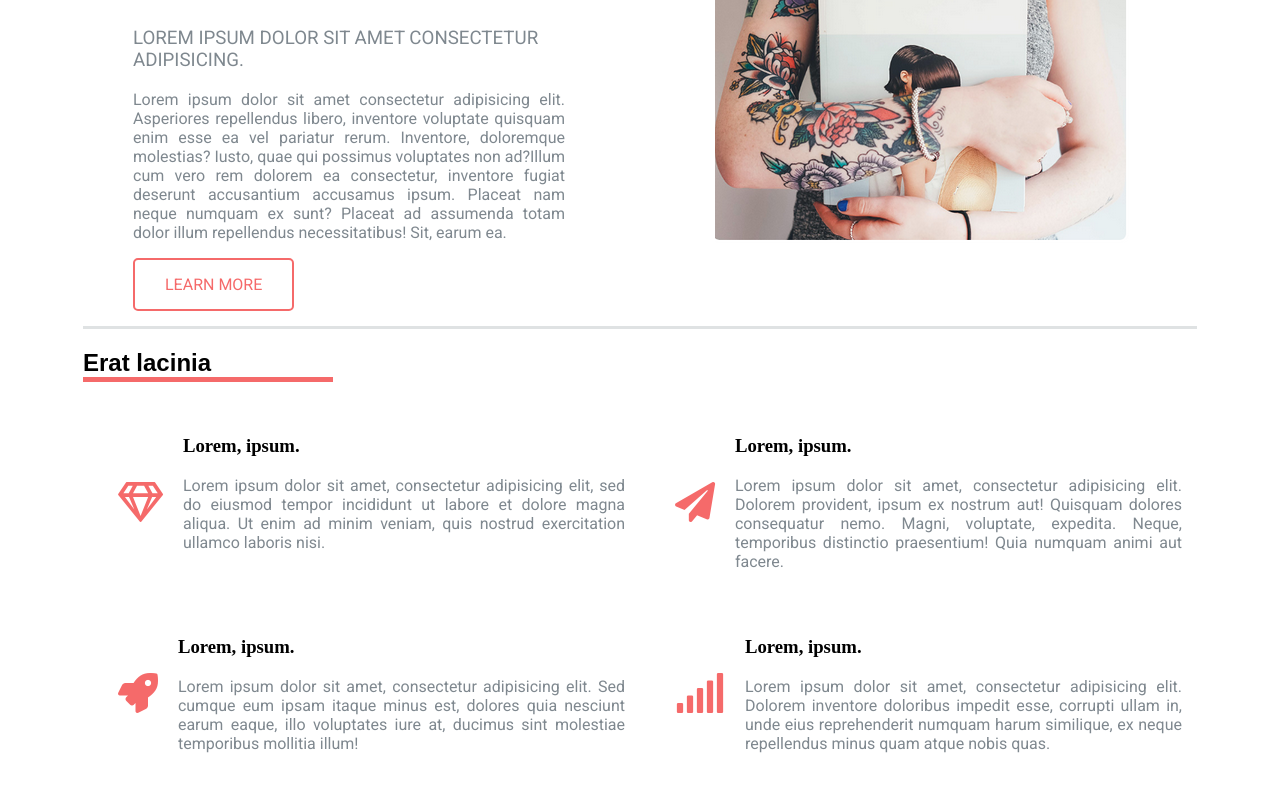
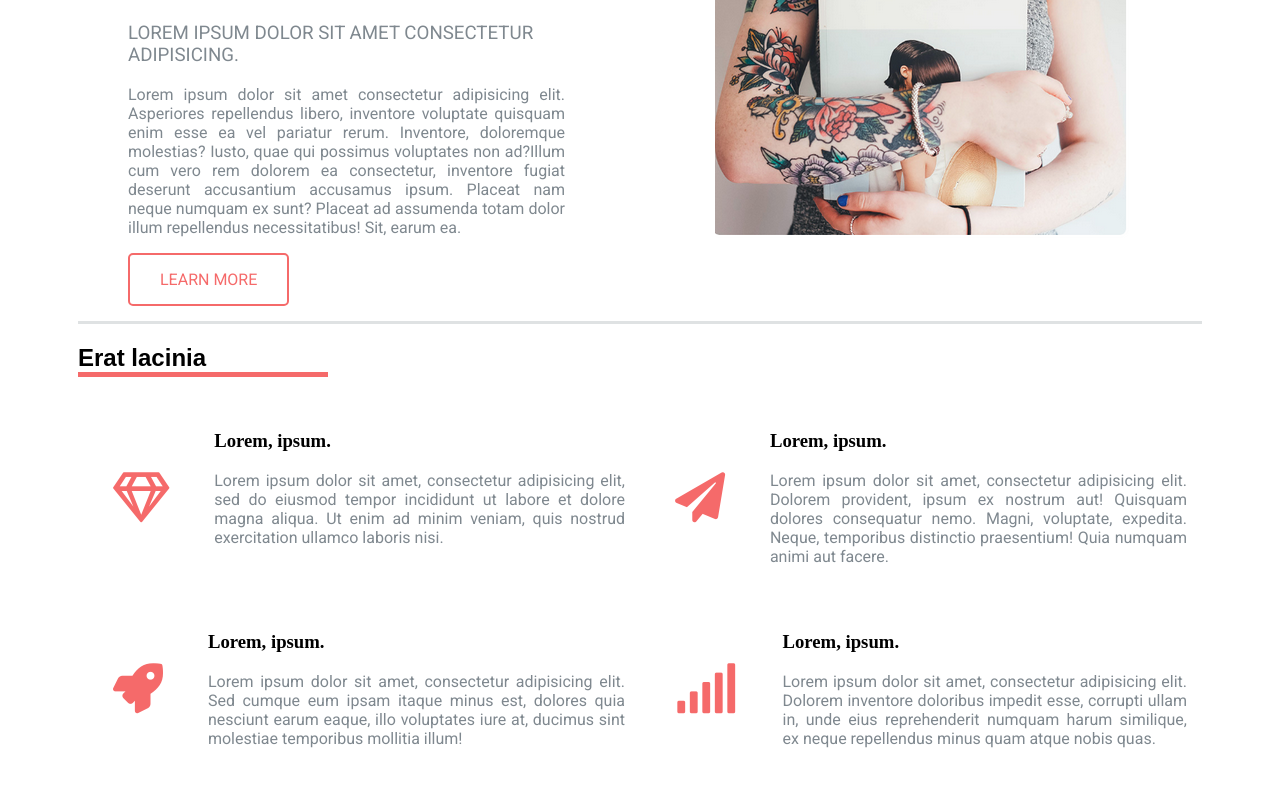
Before and after one commit to CesarRosales16/practica-4, a plain HTML site: page index.html in a window 1280 px wide. Shown: the part 275-1065 px from the top of the page. Drawn offline with Linux system fonts and the light colour scheme.

Commit message:
Update style.css

```diff
--- a/style.css
+++ b/style.css
@@ -1,5 +1,5 @@
 body {
-    padding: 75px;
+    padding: 70px;
 }
 .titulo{
     font-family: sans-serif;
@@ -31,7 +31,7 @@ body {
  }
  nav ul li{
     display: inline;
-    padding-right: 15px;
+    padding-right: 20px;
     list-style: none;
  }
 
@@ -89,15 +89,14 @@ h2.titulo {
     display: inline-block;
     color:  #f56a6a;
     margin: 20px;
-    font-size: 40px;
-    align-ite: center;
+    font-size: 50px;
 }
 
 .art .fas{
     display: inline-block;
     color:  #f56a6a;
     margin: 20px;
-    font-size: 40px;
+    font-size: 50px;
 }
 
 .art{
@@ -108,4 +107,5 @@ h2.titulo {
 .icon {
   display: flex;
   align-items: center;
+  padding-right: 25px;
 }
```
